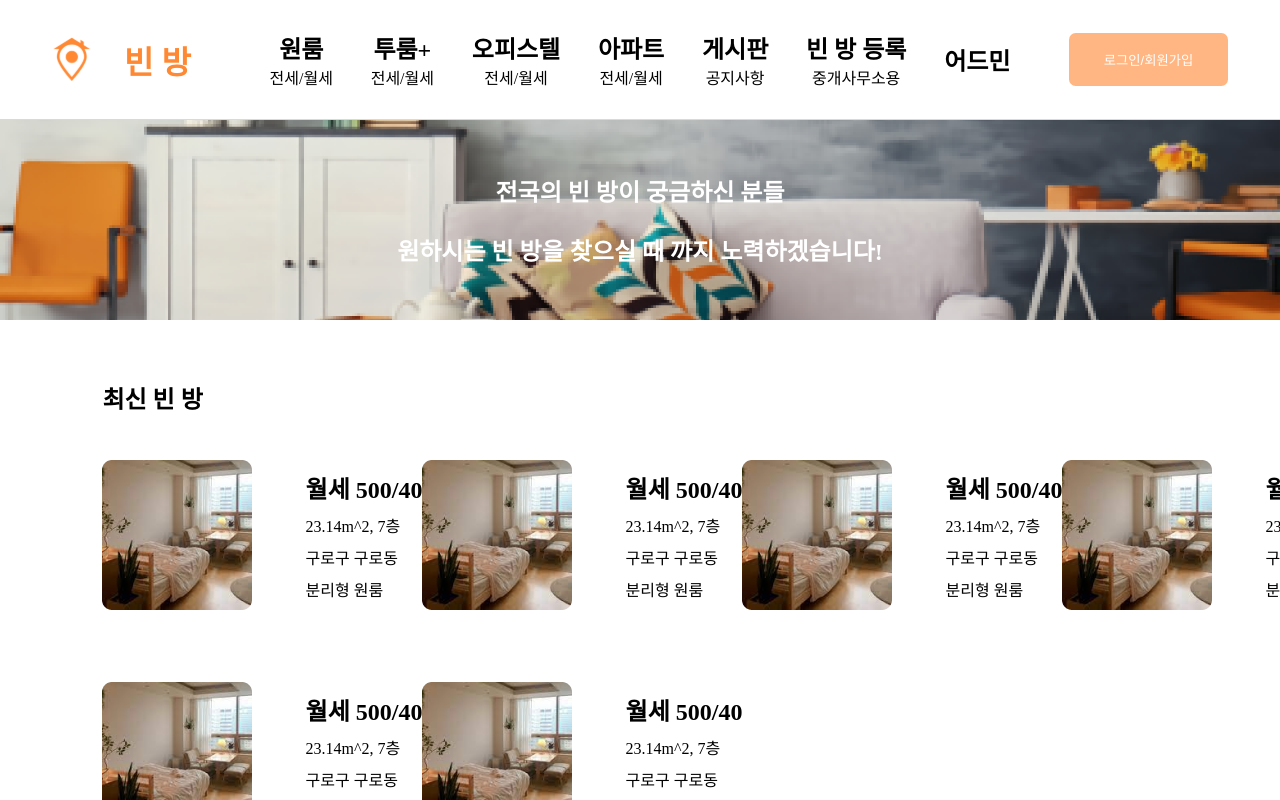
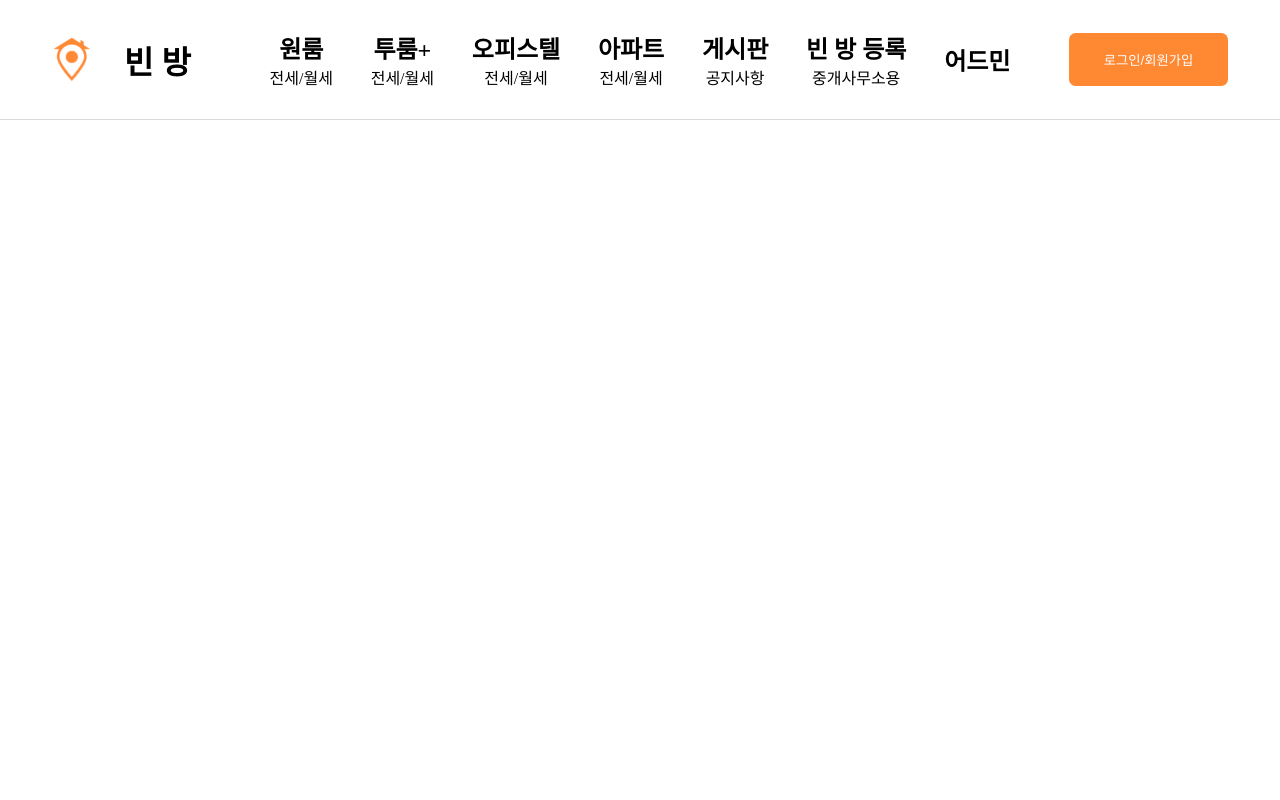
Before and after one commit to YeoboyaEmptyRoom/ER-FrontEnd, a Next.js app: page / in a window 1280 px wide. Built offline with nearby package versions, Linux system fonts and the light colour scheme.

Commit message:
Revert "🔀 Home page 퍼블리싱"

```diff
--- a/src/app/page.tsx
+++ b/src/app/page.tsx
@@ -1,17 +1,7 @@
 'use client';
 
 import Header from '@/components/Header/organisms';
-import Banner from '@/components/Home/molecules/Banner';
-import Footer from '@/components/Home/molecules/Footer';
-import RoomContent from '@/components/Home/organism/RoomContent';
 
 export default function Home() {
-  return (
-    <>
-      <Header />
-      <Banner />
-      <RoomContent />
-      <Footer />
-    </>
-  );
+  return <Header />;
 }
--- a/src/components/Header/organisms/style.ts
+++ b/src/components/Header/organisms/style.ts
@@ -17,7 +17,6 @@ export const LogoBox = styled.div`
   display: flex;
   gap: 2em;
   align-items: center;
-  color: ${Palette.PRIMARY_P10};
   cursor: pointer;
 `;
 
@@ -32,13 +31,8 @@ export const AuthBtnBox = styled.button`
   width: 15%;
   height: 4em;
   color: ${Palette.NATURAL_N30};
-  background: ${Palette.PRIMARY_P30};
+  background: ${Palette.PRIMARY_P10};
   border: none;
   border-radius: 0.5em;
-  transition: 0.25s;
   cursor: pointer;
-
-  &:hover {
-    background: ${Palette.PRIMARY_P20};
-  }
 `;
--- a/src/components/Home/atoms/RoomItem/index.tsx
+++ /dev/null
@@ -1,18 +0,0 @@
-import * as S from './style';
-import roomImg from '../../../../../public/static/png/roomImg.png';
-
-const RoomItem = () => {
-  return (
-    <S.Layer>
-      <S.RoomImg src={roomImg} alt="RoomImg" width="150" height="150" />
-      <S.RoomInfoBox>
-        <h2>월세 500/40</h2>
-        <p>23.14m^2, 7층</p>
-        <p>구로구 구로동</p>
-        <p>분리형 원룸</p>
-      </S.RoomInfoBox>
-    </S.Layer>
-  );
-};
-
-export default RoomItem;
--- a/src/components/Home/atoms/RoomItem/style.ts
+++ /dev/null
@@ -1,24 +0,0 @@
-import styled from '@emotion/styled';
-import Image from 'next/image';
-
-export const Layer = styled.div`
-  display: flex;
-  justify-content: space-between;
-  align-items: center;
-  width: 320px;
-  cursor: pointer;
-`;
-
-export const RoomImg = styled(Image)`
-  width: 150px;
-  height: 150px;
-  object-fit: contain;
-  border-radius: 0.5em;
-`;
-
-export const RoomInfoBox = styled.div`
-  display: flex;
-  flex-direction: column;
-  justify-content: center;
-  gap: 0.5em;
-`;
--- a/src/components/Home/molecules/Banner/index.tsx
+++ /dev/null
@@ -1,15 +0,0 @@
-import Image from 'next/image';
-import BannerImg from 'public/static/png/banner.png';
-import { Layer } from './style';
-
-const Banner = () => {
-  return (
-    <Layer>
-      <Image src={BannerImg.src} alt="banner img" fill />
-      <h2>전국의 빈 방이 궁금하신 분들</h2>
-      <h2>원하시는 빈 방을 찾으실 때 까지 노력하겠습니다!</h2>
-    </Layer>
-  );
-};
-
-export default Banner;
--- a/src/components/Home/molecules/Banner/style.ts
+++ /dev/null
@@ -1,22 +0,0 @@
-import { Palette } from '@/style/global';
-import styled from '@emotion/styled';
-
-export const Layer = styled.div`
-  width: 100%;
-  height: calc(100vw / 32 * 5);
-  position: relative;
-  display: flex;
-  justify-content: center;
-  align-items: center;
-  flex-direction: column;
-  gap: 1.5em;
-
-  > img {
-    height: 100%;
-    z-index: -1;
-  }
-
-  > h2 {
-    color: ${Palette.NATURAL_N30};
-  }
-`;
--- a/src/components/Home/molecules/Footer/index.tsx
+++ /dev/null
@@ -1,14 +0,0 @@
-import * as S from './style';
-
-const Footer = () => {
-  return (
-    <S.Layer>
-      <h3>
-        프론트엔드 : 강경민 , 안드로이드: 박성현 , 백엔드: 오유찬 , 디자인:
-        박성현
-      </h3>
-    </S.Layer>
-  );
-};
-
-export default Footer;
--- a/src/components/Home/molecules/Footer/style.ts
+++ /dev/null
@@ -1,12 +0,0 @@
-import { Palette } from '@/style/global';
-import styled from '@emotion/styled';
-
-export const Layer = styled.footer`
-  width: 100%;
-  height: 60px;
-  display: flex;
-  justify-content: center;
-  align-items: center;
-  background: ${Palette.PRIMARY_P20};
-  color: ${Palette.NATURAL_N30};
-`;
--- a/src/components/Home/molecules/RoomList/index.tsx
+++ /dev/null
@@ -1,17 +0,0 @@
-import RoomItem from '../../atoms/RoomItem';
-import { Layer } from './style';
-
-const RoomList = () => {
-  return (
-    <Layer>
-      <RoomItem />
-      <RoomItem />
-      <RoomItem />
-      <RoomItem />
-      <RoomItem />
-      <RoomItem />
-    </Layer>
-  );
-};
-
-export default RoomList;
--- a/src/components/Home/molecules/RoomList/style.ts
+++ /dev/null
@@ -1,7 +0,0 @@
-import styled from '@emotion/styled';
-
-export const Layer = styled.div`
-  display: grid;
-  grid-template-columns: repeat(4, 1fr);
-  grid-row-gap: 4.5em;
-`;
--- a/src/components/Home/organism/RoomContent/index.tsx
+++ /dev/null
@@ -1,13 +0,0 @@
-import RoomList from '../../molecules/RoomList';
-import * as S from './style';
-
-const RoomContent = () => {
-  return (
-    <S.Layer>
-      <h2>최신 빈 방</h2>
-      <RoomList />
-    </S.Layer>
-  );
-};
-
-export default RoomContent;
--- a/src/components/Home/organism/RoomContent/style.ts
+++ /dev/null
@@ -1,12 +0,0 @@
-import styled from '@emotion/styled';
-
-export const Layer = styled.div`
-  padding: 3.75em 8vw;
-  display: flex;
-  flex-direction: column;
-  justify-content: center;
-
-  > h2 {
-    margin-bottom: 45px;
-  }
-`;
```
Also changed, not shown: public/static/png/banner.png (deleted), public/static/png/roomImg.png (deleted).
